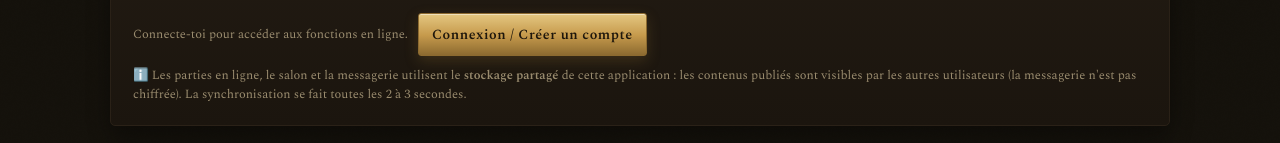
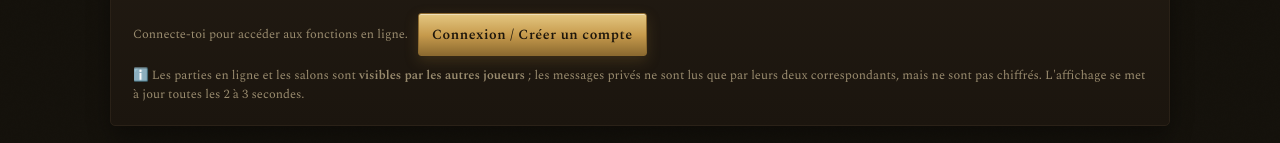
Before and after one commit to bhrochdi/chess, a plain HTML site: page public/index.html in a window 1280 px wide. Shown: the part 247-390 px from the top of the page. Drawn offline with nearby package versions, Linux system fonts and the light colour scheme; no server answers.

Commit message:
fix(front): retirer la mention du stockage partagé de la page d'accueil
Le texte datait du stockage clé-valeur, supprimé depuis.

Co-Authored-By: Claude Fable 5.2 <noreply@anthropic.com>

```diff
--- a/public/index.html
+++ b/public/index.html
@@ -55,9 +55,9 @@
         <button id="btnLogout" style="display:none">Déconnexion</button>
       </div>
       <p class="small" style="margin-top:10px">
-        ℹ️ Les parties en ligne, le salon et la messagerie utilisent le <strong>stockage partagé</strong> de cette
-        application : les contenus publiés sont visibles par les autres utilisateurs (la messagerie n'est pas chiffrée).
-        La synchronisation se fait toutes les 2 à 3 secondes.
+        ℹ️ Les parties en ligne et les salons sont <strong>visibles par les autres joueurs</strong> ; les messages
+        privés ne sont lus que par leurs deux correspondants, mais ne sont pas chiffrés.
+        L'affichage se met à jour toutes les 2 à 3 secondes.
       </p>
     </div>
 
```
